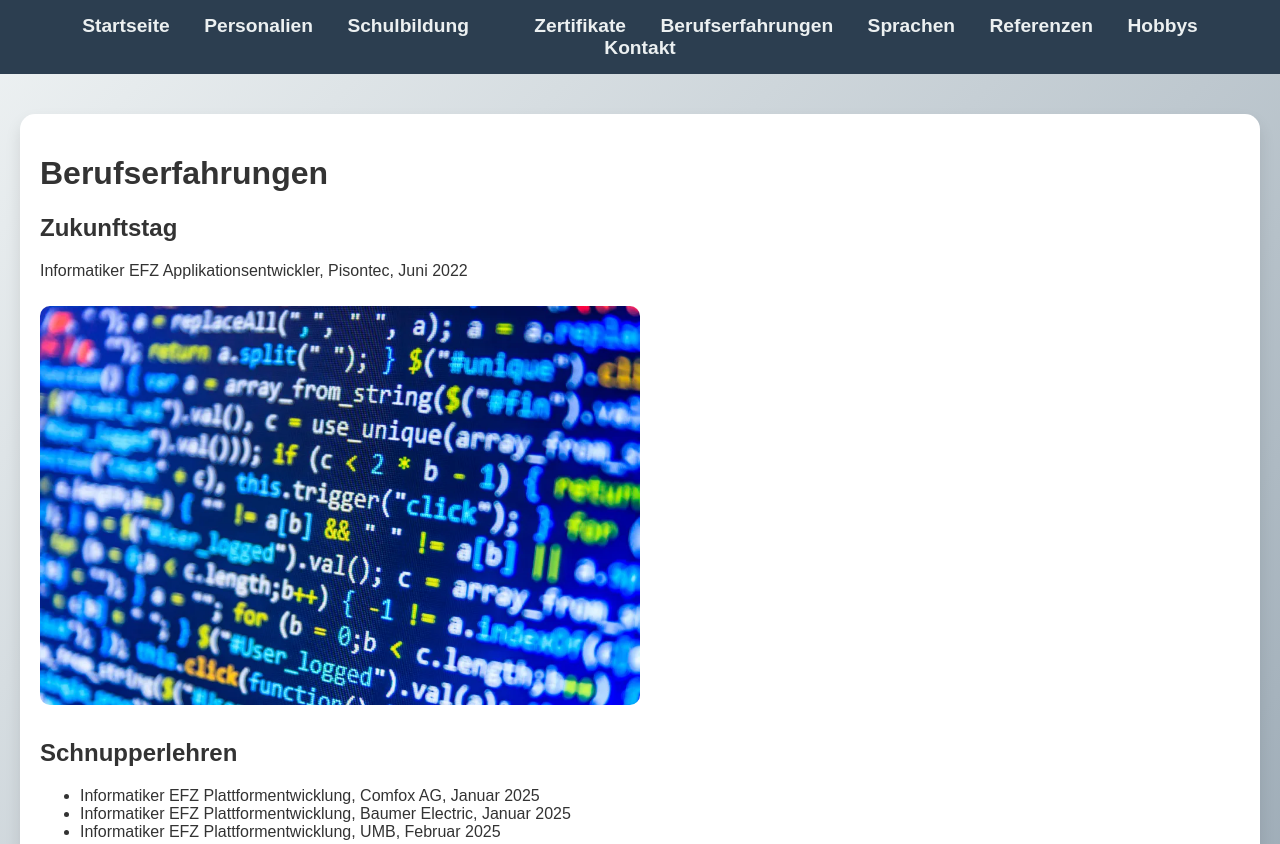
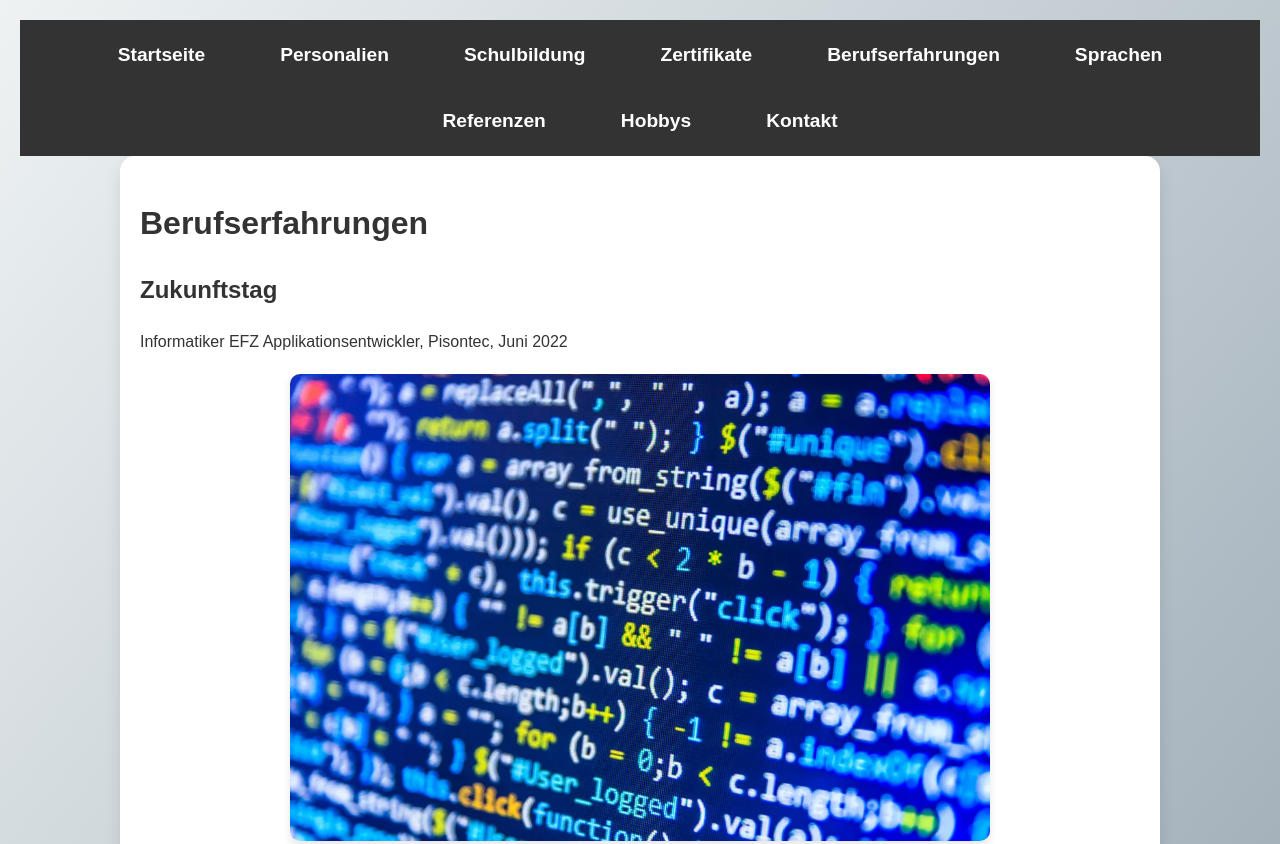
Before and after one commit to Gabriel-afk-cmd/My-Portfolio, a website: page erfahrungen.html in a window 1280 px wide. Shown: the top 844 px of the page. Drawn offline with Linux system fonts and the light colour scheme.

Commit message:
Update erfahrungen.html

```diff
--- a/erfahrungen.html
+++ b/erfahrungen.html
@@ -5,12 +5,68 @@
     <meta name="viewport" content="width=device-width, initial-scale=1.0">
     <title>Berufserfahrungen - Gabriel Häberli</title>
     <link rel="stylesheet" href="style.css">
+    <style>
+        body {
+            font-family: Arial, sans-serif;
+            line-height: 1.6;
+            padding: 20px;
+        }
+
+        nav {
+            display: flex;
+            flex-wrap: wrap;
+            gap: 15px;
+            justify-content: center;
+            background: #333;
+            padding: 10px;
+        }
+
+        nav a {
+            color: white;
+            text-decoration: none;
+            padding: 10px 15px;
+        }
+
+        nav a:hover {
+            background: #575757;
+            border-radius: 5px;
+        }
+
+        .container {
+            max-width: 1000px;
+            margin: 0 auto;
+            padding: 20px;
+        }
+
+        img {
+            width: 100%;
+            height: auto;
+            border-radius: 10px;
+            margin-top: 15px;
+            box-shadow: 0 4px 8px rgba(0, 0, 0, 0.1);
+        }
+
+        @media (min-width: 768px) {
+            img {
+                max-width: 70%;
+                display: block;
+                margin: 20px auto;
+            }
+        }
+
+        footer {
+            text-align: center;
+            margin-top: 20px;
+            font-size: 0.9em;
+            color: #666;
+        }
+    </style>
 </head>
 <body>
     <nav>
         <a href="index.html">Startseite</a>
         <a href="personalien.html">Personalien</a>
-        <a href="bildung.html">Schulbildung<a/>
+        <a href="bildung.html">Schulbildung</a>
         <a href="zertifikate.html">Zertifikate</a>
         <a href="erfahrungen.html">Berufserfahrungen</a>
         <a href="sprachen.html">Sprachen</a>
```
